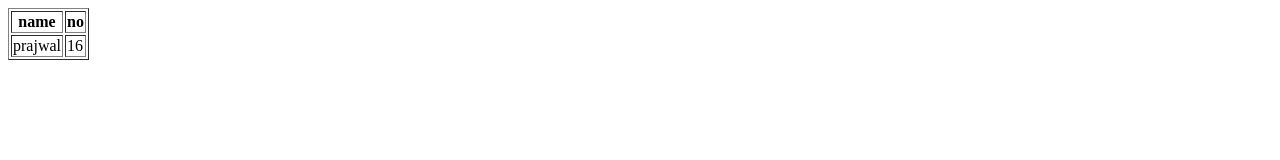
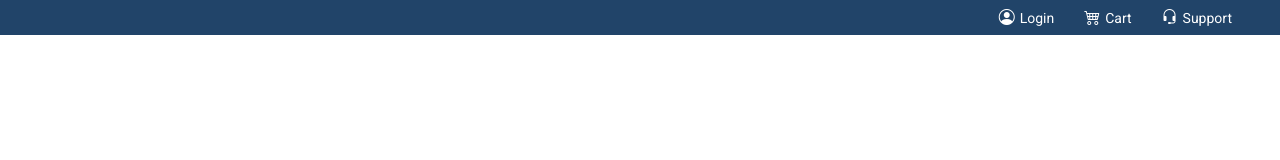
Before and after one commit to prajwal-kadam12/kisan-ecommerce, a plain HTML site: page index.html in a window 1280 px wide. Drawn offline with nearby package versions, Linux system fonts and the light colour scheme.

Commit message:
PAS1139:Design the navigation section Description
PAS1139:Design the navigation section Description

```diff
--- a/index.html
+++ b/index.html
@@ -4,6 +4,8 @@
     <meta charset="UTF-8">
     <meta name="viewport" content="width=device-width, initial-scale=1.0">
     <title>Kisan-ECommers</title>
+
+
     <!-- external css -->
     <link rel="stylesheet" href="style.css">
     <!-- boostrap icon cdn link -->
@@ -11,15 +13,25 @@
 
 </head>
 <body>
-    <table border="1">
-        <tr>
-            <th>name</th>
-            <th>no</th>
-        </tr>
-        <tr>
-            <td>prajwal</td>
-            <td>16</td>
-        </tr>
-    </table>
+    <!-- navigation section  -->
+     <nav>
+        <section id="nav-bar">
+             <div>
+                <i class="bi bi-person-circle"></i>
+                <span>Login</span>
+             </div>
+             <div>
+                <i class="bi bi-cart4"></i>
+                <span>Cart</span>
+             </div>
+             <div>
+                <i class="bi bi-headset"></i>
+                <span id="support">Support</span>
+             </div>
+        </section>
+     </nav>
+     <!-- category section  -->
+      <!-- Main Section  -->
+       <!-- Footer section  -->
 </body>
 </html>
--- a/style.css
+++ b/style.css
@@ -0,0 +1,36 @@
+/* cdn link: google font families */
+/* font family name;
+font-family: "Roboto", serif;
+*/
+@import url('https://fonts.googleapis.com/css2?family=Poppins:ital@1&family=Roboto:ital,wght@0,100..900;1,100..900&display=swap');
+/* font family name;
+font-family: "Poppins", serif;
+ */
+@import url('https://fonts.googleapis.com/css2?family=Poppins:ital@1&display=swap');
+*{
+    margin: 0;
+    padding: 0;
+    font-family: "Roboto", serif
+
+}
+#nav-bar{
+    display: flex;
+    justify-content: end;
+    padding: 8px;
+    gap: 30px;
+    background-color: #214469;
+    color: #ffffff;
+}
+
+#nav-bar div{
+    display: flex;
+    align-items: center;
+    gap: 5px;
+}
+#nav-bar span{
+    font-size: 14px;
+
+}
+#support{
+    margin-right: 40px;
+}
```
